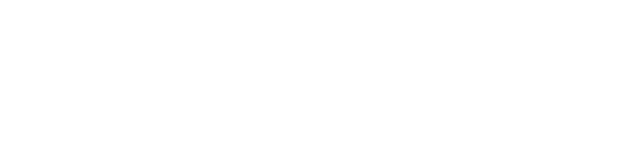
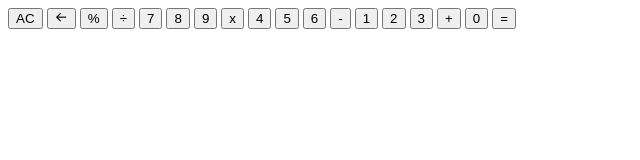
Before and after one commit to Khan1thu/odin-calculator, a plain HTML site: page index.html in a window 1280 px wide. Shown: the whole page, without its empty margins (0-640 px from the left). Drawn offline with nearby package versions, Linux system fonts and the light colour scheme.

Commit message:
HTML done

```diff
--- a/index.html
+++ b/index.html
@@ -5,10 +5,34 @@
     <meta http-equiv="X-UA-Compatible" content="IE=edge">
     <meta name="viewport" content="width=device-width, initial-scale=1.0">
     <title>Odin-calculator</title>
+    <link href='https://unpkg.com/boxicons@2.1.2/css/boxicons.min.css' rel='stylesheet'>
     <link rel="stylesheet" href="style.css">
 </head>
 <body>
+    <div class="container">
+        <div class="result"></div>
 
+        <div class="buttons">
+            <button class="button">AC</button>
+            <button class="button"><i class='bx bx-arrow-back'></i></button>
+            <button class="button">&#x25;</button>
+            <button class="button">&#247;</button>
+            <button class="button">7</button>
+            <button class="button">8</button>
+            <button class="button">9</button>
+            <button class="button">x</button>
+            <button class="button">4</button>
+            <button class="button">5</button>
+            <button class="button">6</button>
+            <button class="button">-</button>
+            <button class="button">1</button>
+            <button class="button">2</button>
+            <button class="button">3</button>
+            <button class="button">+</button>
+            <button class="button">0</button>
+            <button class="button">=</button>
+        </div>
+    </div>
     <script src="script.js"></script>
 </body>
 </html>
```
